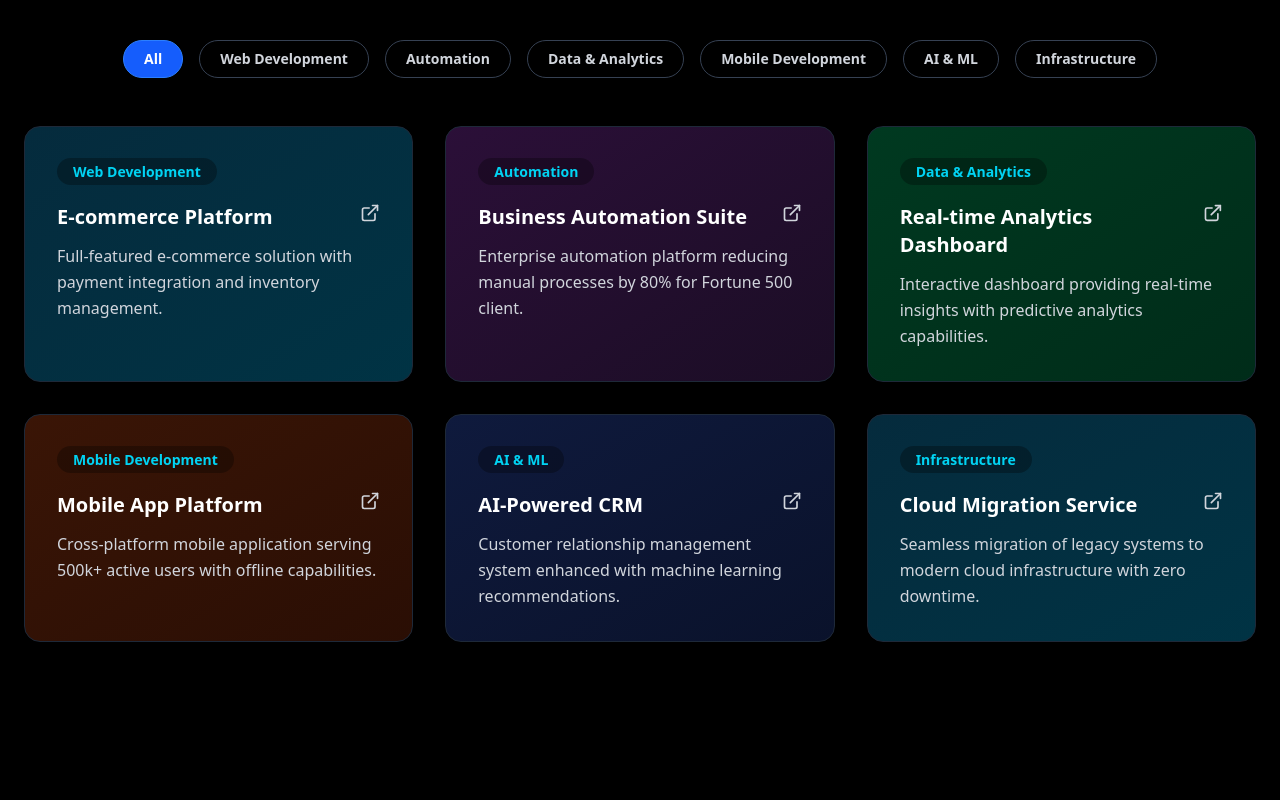
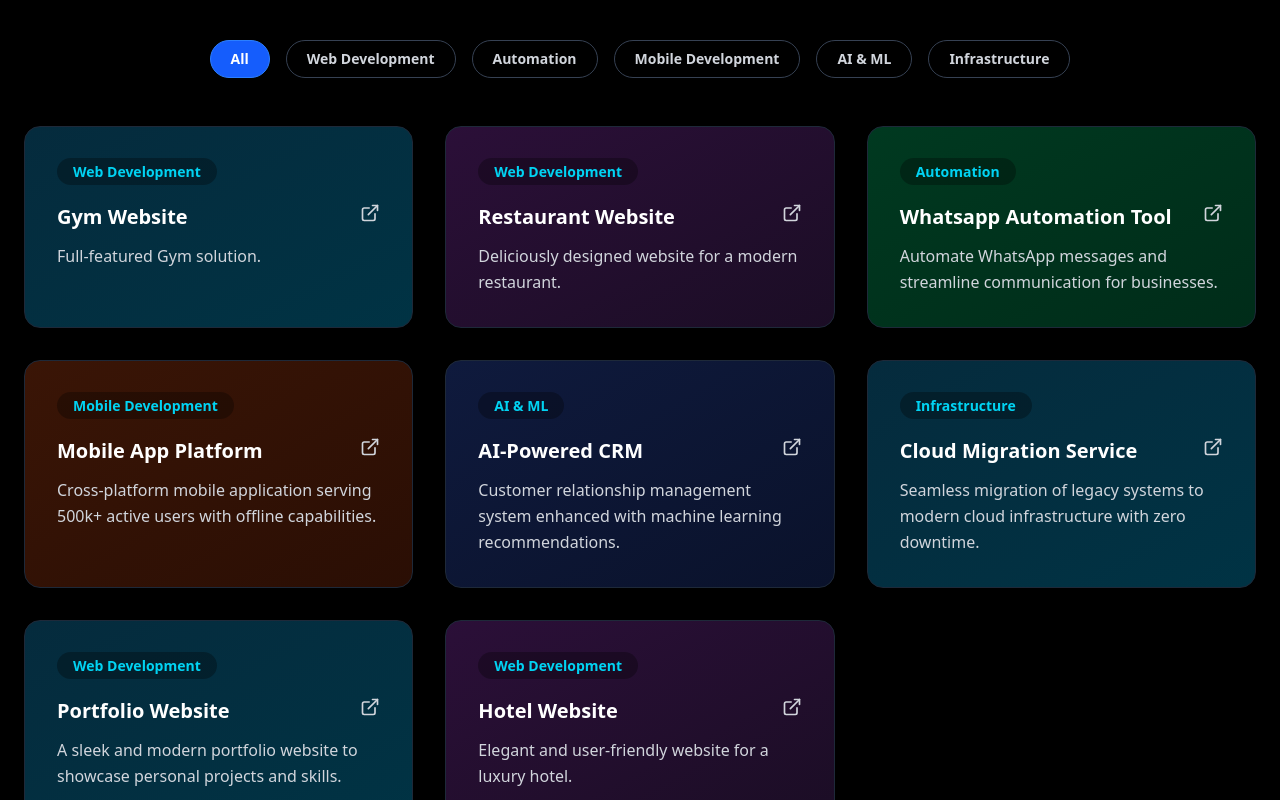
Before and after one commit to Nanostack-Technologies/website, a React (Vite) app: page / in a window 1280 px wide. Shown: the part 2820-3620 px from the top of the page. Built offline with nearby package versions, Linux system fonts and the light colour scheme.

Commit message:
Projects section enhancement

```diff
--- a/src/components/Projects.jsx
+++ b/src/components/Projects.jsx
@@ -7,23 +7,23 @@
     {
       category: "Web Development",
       color: "from-[#052b3d] to-[#003344]",
-      title: "E-commerce Platform",
-      desc: "Full-featured e-commerce solution with payment integration and inventory management.",
-      link: "https://example.com/ecommerce",
+      title: "Gym Website",
+      desc: "Full-featured Gym solution.",
+      link: "https://gym-demo-nanostack.netlify.app/",
+    },
+    {
+      category: "Web Development",
+      color: "from-[#2b0f38] to-[#1b0d25]",
+      title: "Restaurant Website",
+      desc: "Deliciously designed website for a modern restaurant.",
+      link: "https://restaurant-demo-nanostack.netlify.app/",
     },
     {
       category: "Automation",
-      color: "from-[#2b0f38] to-[#1b0d25]",
-      title: "Business Automation Suite",
-      desc: "Enterprise automation platform reducing manual processes by 80% for Fortune 500 client.",
-      link: "https://example.com/automation",
-    },
-    {
-      category: "Data & Analytics",
       color: "from-[#003920] to-[#002c19]",
-      title: "Real-time Analytics Dashboard",
-      desc: "Interactive dashboard providing real-time insights with predictive analytics capabilities.",
-      link: "https://example.com/analytics",
+      title: "Whatsapp Automation Tool",
+      desc: "Automate WhatsApp messages and streamline communication for businesses.",
+      link: "https://whatsapp-automation-script.vercel.app/",
     },
     {
       category: "Mobile Development",
@@ -46,6 +46,20 @@
       desc: "Seamless migration of legacy systems to modern cloud infrastructure with zero downtime.",
       link: "https://example.com/cloud",
     },
+    {
+      category: "Web Development",
+      color: "from-[#052b3d] to-[#003344]",
+      title: "Portfolio Website",
+      desc: "A sleek and modern portfolio website to showcase personal projects and skills.",
+      link: "https://pavan-portfolio-delta.vercel.app/",
+    },
+    {
+      category: "Web Development",
+      color: "from-[#2b0f38] to-[#1b0d25]",
+      title: "Hotel Website",
+      desc: "Elegant and user-friendly website for a luxury hotel.",
+      link: "https://hotel-demo-nanostack.netlify.app/",
+    },
   ];
 
   // Extract categories dynamically
@@ -54,9 +68,9 @@
   const [selectedCategory, setSelectedCategory] = useState("All");
 
   const filteredProjects =
-    selectedCategory === "All"
-      ? projects
-      : projects.filter((p) => p.category === selectedCategory);
+  selectedCategory === "All"
+  ? projects
+  : projects.filter((p) => p.category === selectedCategory);
 
   return (
     <section className="bg-black text-white py-20 px-6">
```
